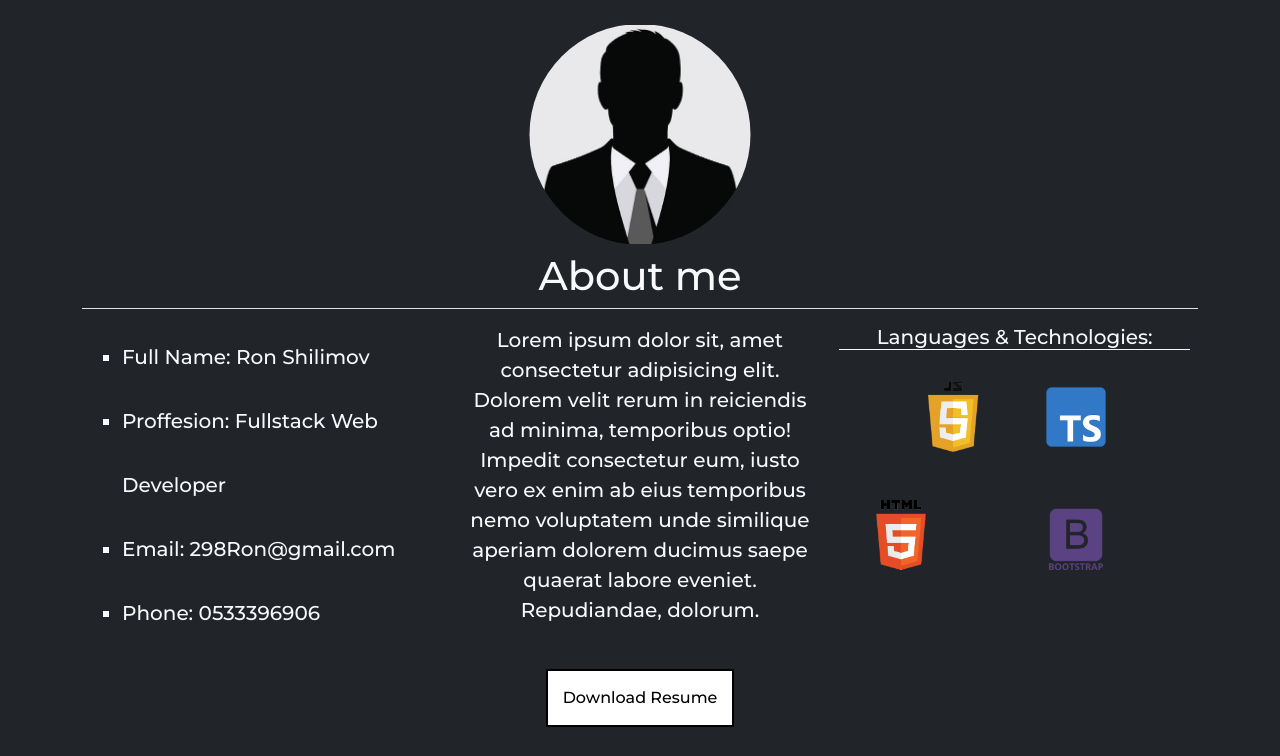
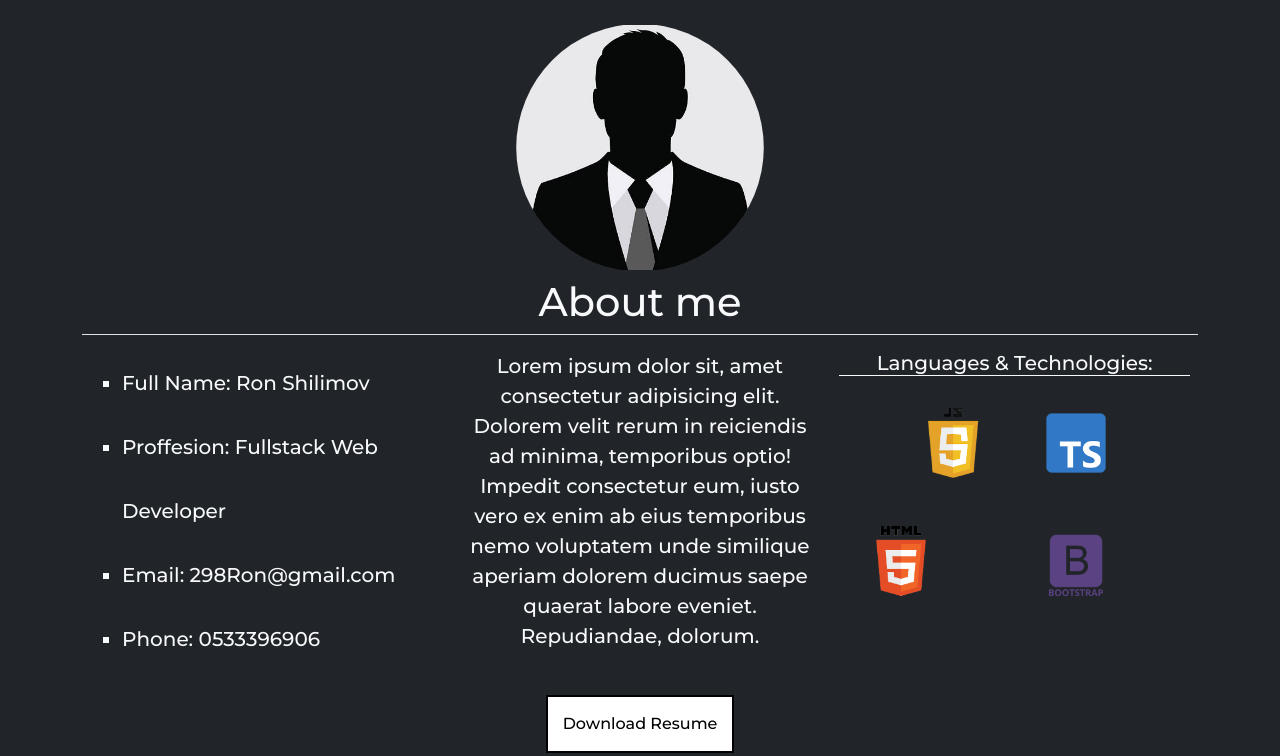
Before and after one commit to 298Ron/MyPortfolio, a plain HTML site: page index.html in a window 1280 px wide. Shown: the part 802-1558 px from the top of the page. Drawn offline with nearby package versions, Linux system fonts and the light colour scheme; a web font is replaced by a local one.

Commit message:
second section img width update

```diff
--- a/index.html
+++ b/index.html
@@ -60,7 +60,7 @@
     <div class="secondSection bg-dark" id="secondSection">
         <div class="container w-100 text-center" id="aboutMe">
             <img class="img image" src="./Images/profile.jpg" alt=""
-                style="clip-path: circle(50% at 50% 50%);width: 20%;object-fit: cover;margin-top: -20px;">
+                style="clip-path: circle(50% at 50% 50%);width: 250px;object-fit: cover;">
             <h1 style="font-size: 2.5rem;" class="p-2 border-bottom border-ight text-light">About me</h1>
             <div class="row p-2 ">
                 <div class="col-md-4" id="leftColumn">
--- a/main.css
+++ b/main.css
@@ -116,13 +116,13 @@ body {
 
 .secondSection .img {
     margin-top: -90px !important;
+
 }
 
 .secondSection ul {
     list-style-type: square;
 }
 
-.secondSection .button {}
 
 .socialMedia {
     z-index: 2;
```
